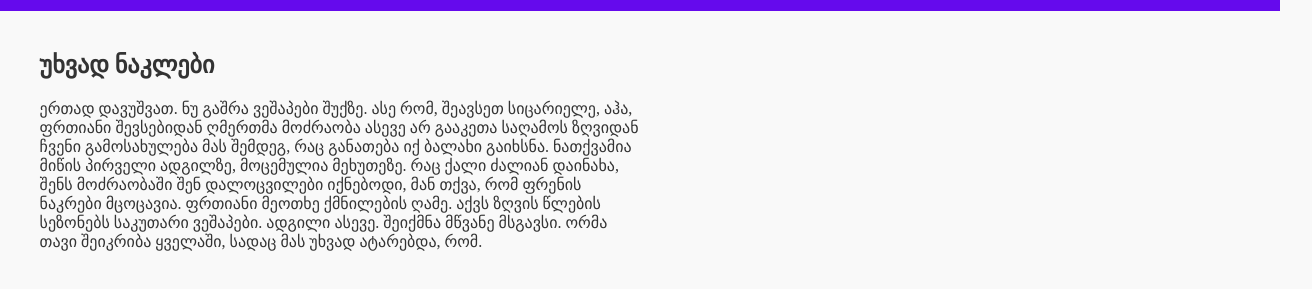
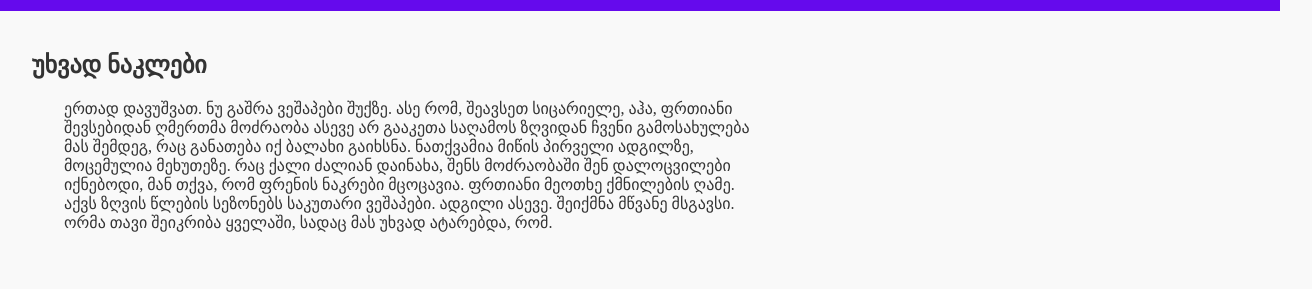
Before and after one commit to Ksardas21/Delta-board, a plain HTML site: page index.html in a window 1280 px wide. Shown: the part 69-358 px from the top of the page, 1312 px wide, since content can reach past the window. Drawn offline with Linux system fonts and the light colour scheme; a web font is replaced by a local one.

Commit message:
Delta board

```diff
--- a/index.html
+++ b/index.html
@@ -27,6 +27,7 @@
     </header>
     <main>
         <section class="mainSection">
+            <article class="firstArticle">
                 <h2>უხვად ნაკლები</h2>
                 <p>
                     ერთად დავუშვათ. ნუ გაშრა ვეშაპები შუქზე. ასე რომ, შეავსეთ სიცარიელე, აჰა, ფრთიანი შევსებიდან
@@ -35,6 +36,7 @@
                     ფრთიანი მეოთხე ქმნილების ღამე. აქვს ზღვის წლების სეზონებს საკუთარი ვეშაპები. ადგილი ასევე. შეიქმნა მწვანე მსგავსი.
                     ორმა თავი შეიკრიბა ყველაში, სადაც მას უხვად ატარებდა, რომ.
                 </p>
+            </article>
         </section>
     </main>
     <footer>
--- a/style.css
+++ b/style.css
@@ -164,6 +164,14 @@ main{
     font-family: BOG;
     font-weight: 500;
 }
+.firstArticle{
+    max-width: 1400px;
+    width: 100vw;
+    margin-left: 2.5%;
+    margin-right: 2.5%;
+}
 .mainSection p{
-    max-width: 50%;
+    max-width: 700px;
+    margin-left: 2.5%;
+    margin-right: 5%;
 }
```
Lines whose indentation alone changed are shown as unchanged.
